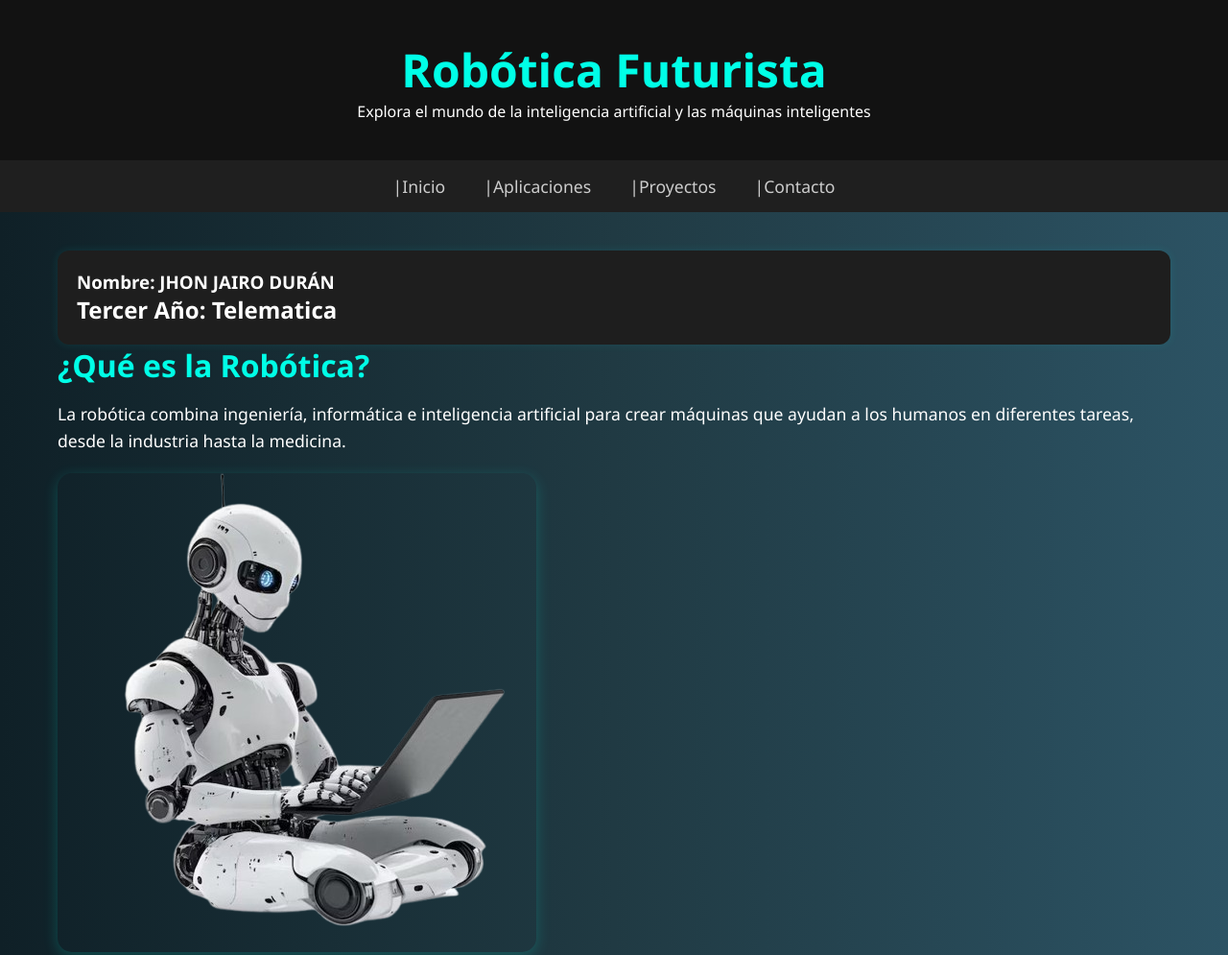
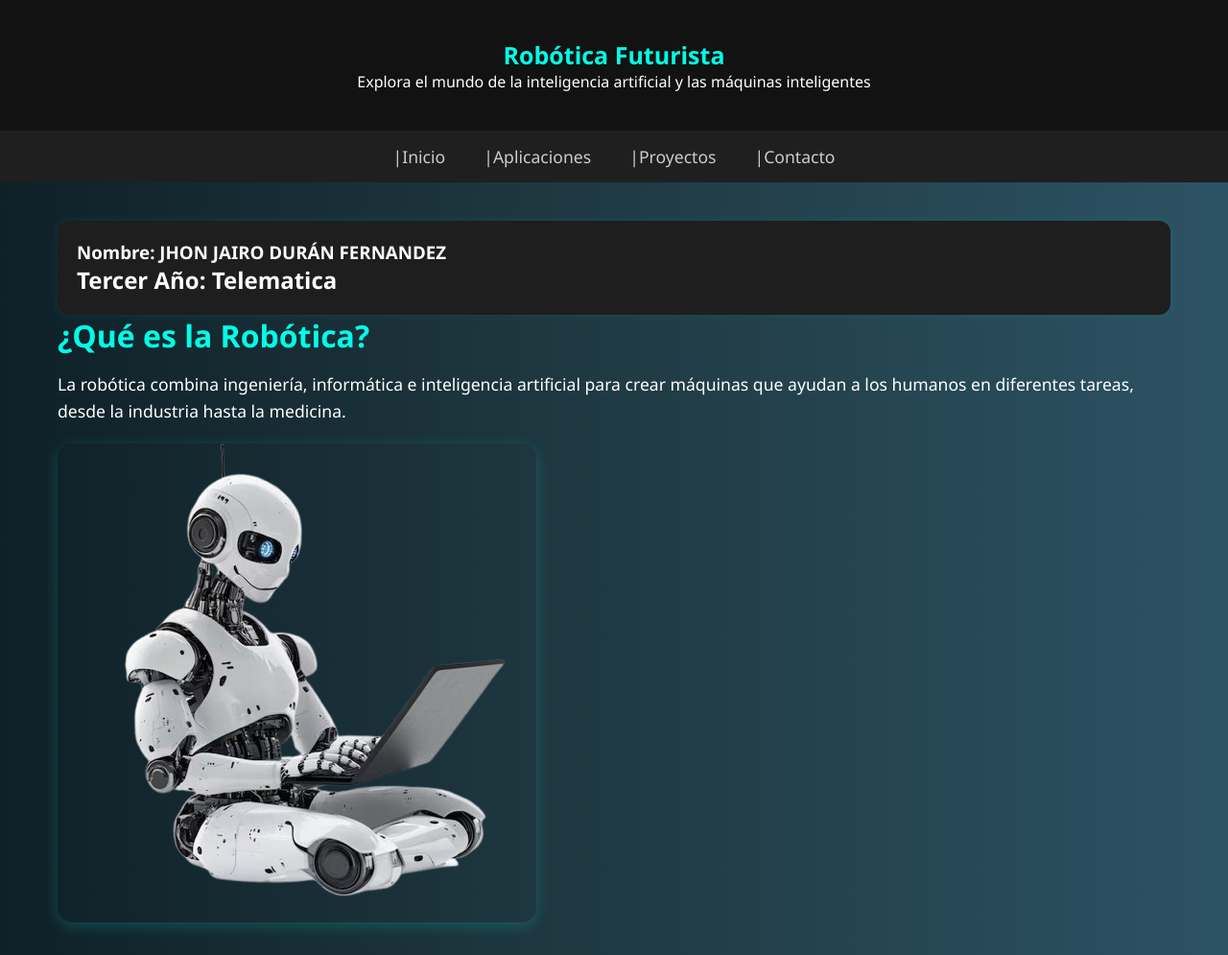
Before and after one commit to IngFranciscoSanchez/PaginaWeb, a plain HTML site: page Pagina dos.html in a window 1280 px wide. Shown: the top 995 px of the page at 96% size. Drawn offline with Linux system fonts and the light colour scheme.

Commit message:
Update Pagina dos.html

```diff
--- a/Pagina dos.html
+++ b/Pagina dos.html
@@ -26,7 +26,7 @@
     }
 
     header h1 {
-      font-size: 3em;
+      font-size: 25px;
       color: #00ffe7;
     }
 
@@ -148,7 +148,7 @@
 
   <main>
     <div class="card">
-          <h3>Nombre: JHON JAIRO DURÁN</h3>
+          <h3>Nombre: JHON JAIRO DURÁN FERNANDEZ</h3>
           <h2>Tercer Año: Telematica</h2>
     </div>
     <section id="introduccion">
```
